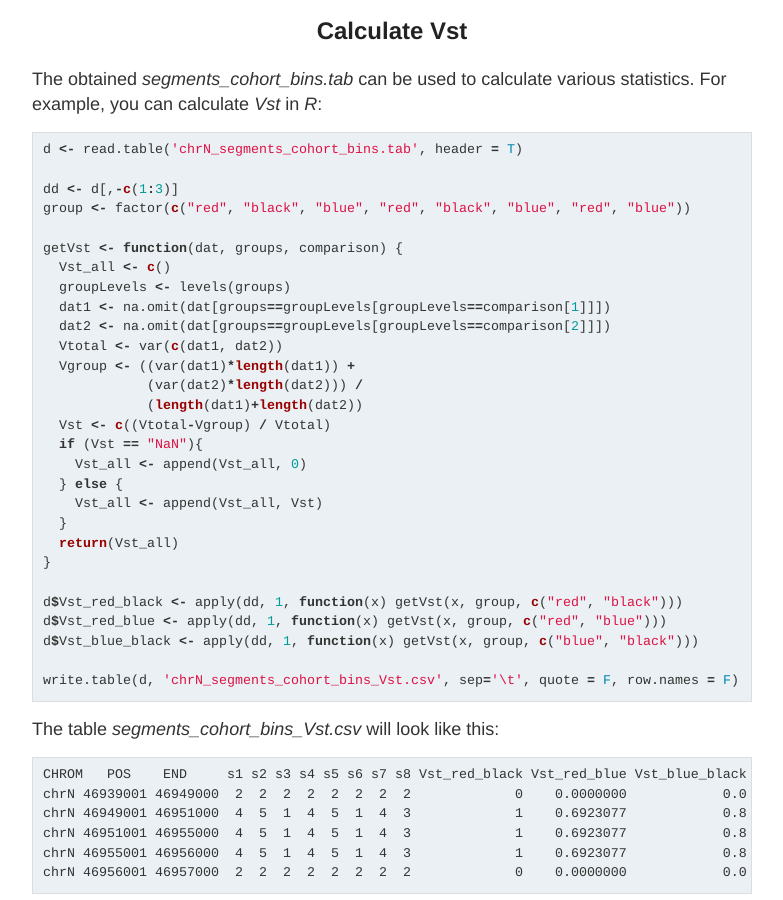
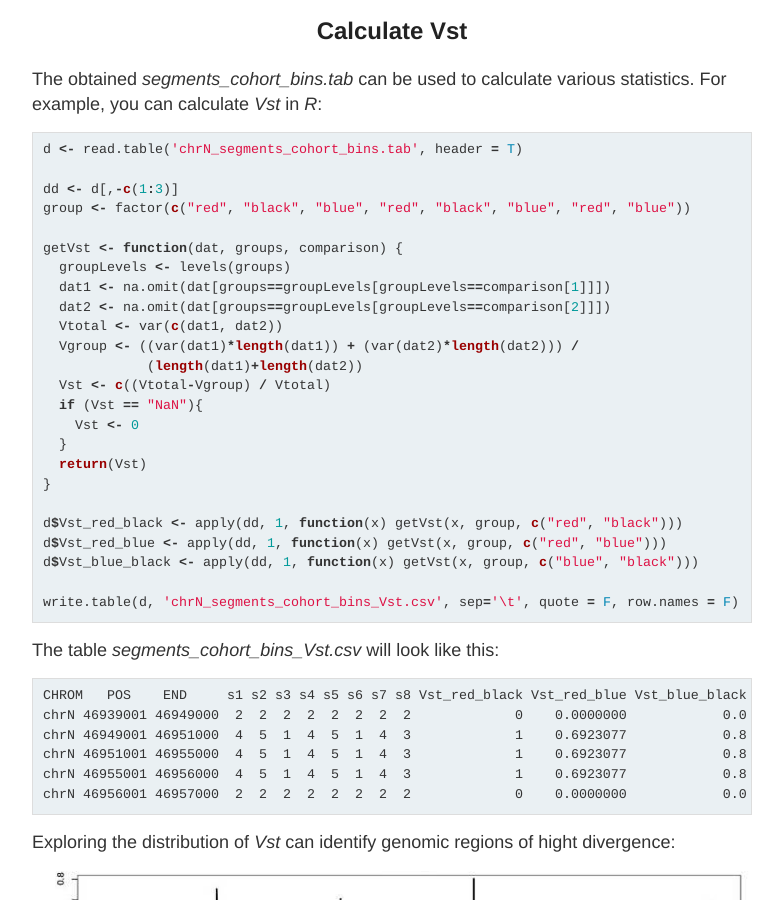
Before and after one commit to evodify/evodify.github.io, a Jekyll site: the page built from _posts/2019-09-10-populations-cnv-comparison.md, in a window 1280 px wide and 900 px high, scrolled down 6219 px. Shown: the whole window, without its empty margins (248-1031 px from the left). Built offline with Jekyll 4.4.1, drawn with Linux system fonts in a browser that asks for light colours.

Commit message:
corrected Vst code in _posts/2019-09-10-populations-cnv-comparison.md

```diff
--- a/_posts/2019-09-10-populations-cnv-comparison.md
+++ b/_posts/2019-09-10-populations-cnv-comparison.md
@@ -196,21 +196,17 @@ dd <- d[,-c(1:3)]
 group <- factor(c("red", "black", "blue", "red", "black", "blue", "red", "blue"))
 
 getVst <- function(dat, groups, comparison) {
-  Vst_all <- c()
   groupLevels <- levels(groups)
   dat1 <- na.omit(dat[groups==groupLevels[groupLevels==comparison[1]]])
   dat2 <- na.omit(dat[groups==groupLevels[groupLevels==comparison[2]]])
   Vtotal <- var(c(dat1, dat2))
-  Vgroup <- ((var(dat1)*length(dat1)) +
-             (var(dat2)*length(dat2))) /
+  Vgroup <- ((var(dat1)*length(dat1)) + (var(dat2)*length(dat2))) /
              (length(dat1)+length(dat2))
   Vst <- c((Vtotal-Vgroup) / Vtotal)
   if (Vst == "NaN"){
-    Vst_all <- append(Vst_all, 0)
-  } else {
-    Vst_all <- append(Vst_all, Vst)
+    Vst <- 0
   }
-  return(Vst_all)
+  return(Vst)
 }
 
 d$Vst_red_black <- apply(dd, 1, function(x) getVst(x, group, c("red", "black")))
```
